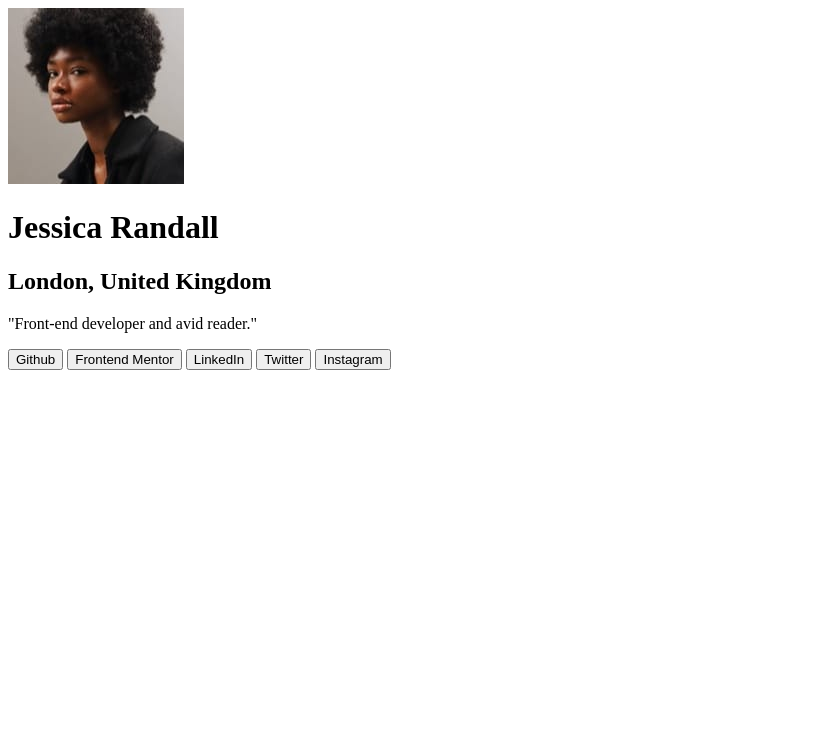
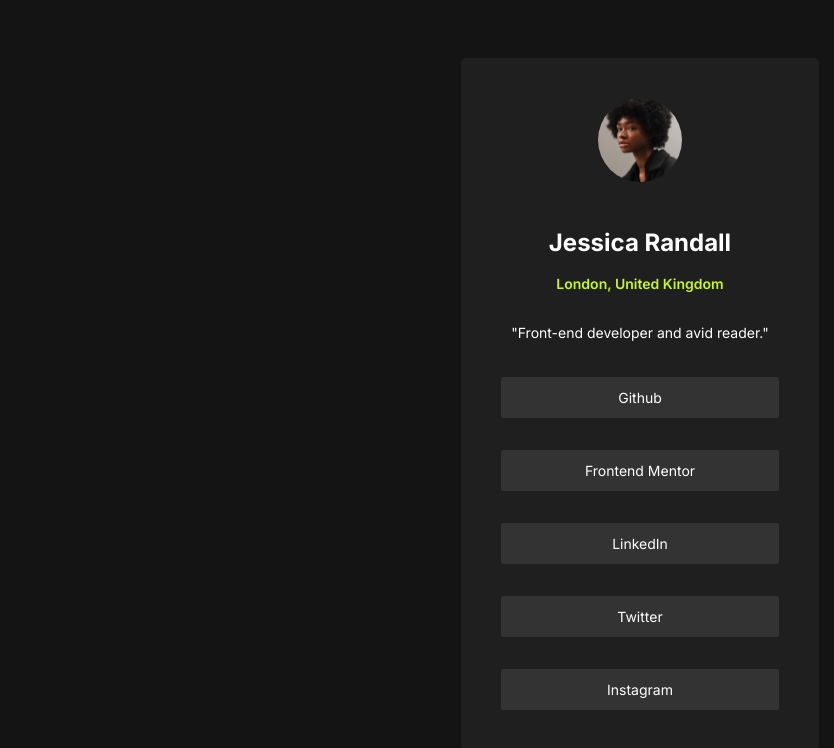
Before and after one commit to smsalmanshah/socialMediaCard-FrontEndMentor, a plain HTML site: page index.html in a window 1280 px wide. Shown: the whole page, without its empty margins (0-834 px from the left). Drawn offline with Linux system fonts and the light colour scheme.

Commit message:
added styles

```diff
--- a/index.html
+++ b/index.html
@@ -19,8 +19,8 @@
 
   <div class="card">
     <img src="assets/images/avatar-jessica.jpeg" alt="Picture of Jessica Randal for London, United Kingdom" srcset="">
-    <h1>Jessica Randall</h1>
-    <h2>London, United Kingdom</h2>
+    <h2>Jessica Randall</h2>
+    <h3>London, United Kingdom</h3>
     <p>"Front-end developer and avid reader."</p>
 
     <div class="socialLinks">
--- a/style.css
+++ b/style.css
@@ -10,3 +10,93 @@
 - Grey: hsl(0, 0%, 20%)
 - Dark Grey: hsl(0, 0%, 12%)
 - Off Black: hsl(0, 0%, 8%) */
+
+
+:root{
+
+    --background-color:hsl(0, 0%, 8%);
+    --highlight-color: hsl(75, 94%, 57%);
+    --card-background:hsl(0, 0%, 12%);
+    --button-color:hsl(0, 0%, 20%);
+
+    --text-color:hsl(0, 0%, 100%);
+
+
+    --border-rounding:5px;
+
+}
+
+body{
+    background-color: var(--background-color);
+    color:var(--text-color);
+    font-family:'Inter',sans-serif;
+    height:100vh;
+    display: flex;
+    align-items: center;
+}
+
+.card{
+    width:22%;
+    height:fit-content;
+    margin: 0 auto ;
+    padding:40px 2.5rem;
+    background-color: var(--card-background);
+    display:flex;
+    flex-direction: column;
+    align-items: center;
+    justify-content: center;
+    border-radius:var(--border-rounding);
+    text-align:center;
+
+}
+
+.card img{
+    border-radius: 100%;
+    width:30%;
+    margin-bottom:14px;
+
+}
+
+h2{
+    font-size:24px;
+    font-weight: 700;
+    margin:32px 0 14px 0;
+
+
+}
+
+h3{
+    font-size:14px;
+    font-weight: 600;
+    color:var(--highlight-color);
+    margin: 4px 0;
+}
+
+p{
+    font-size:14px;
+    margin:28px 0;
+}
+.socialLinks{
+    display:flex;
+    flex-direction: column;
+    width:100%;
+    margin:0px;
+    gap:16px;
+}
+button{
+    border-radius:calc(var(--border-rounding)/2);
+    background-color: var(--button-color);
+    border:none;
+    margin: 0.5rem 0;
+    padding: 0.75rem 0;
+    color:inherit;
+    font-family: inherit;
+    font-size: 14px;
+    font-weight:inherit;
+}
+
+button:hover{
+    background-color: var(--highlight-color);
+    color: var(--background-color);
+    cursor:pointer;
+}
```
